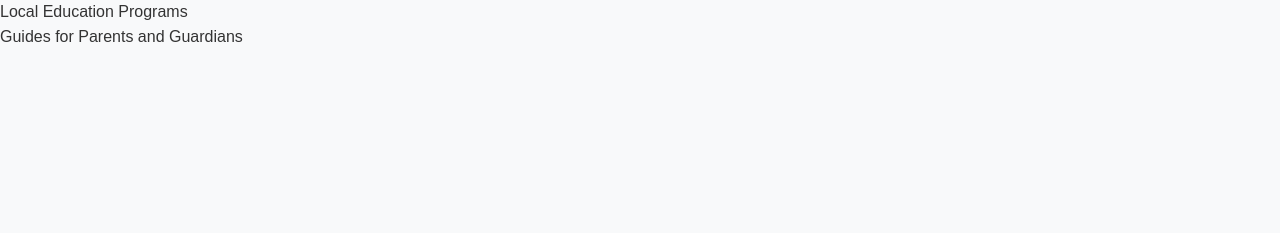
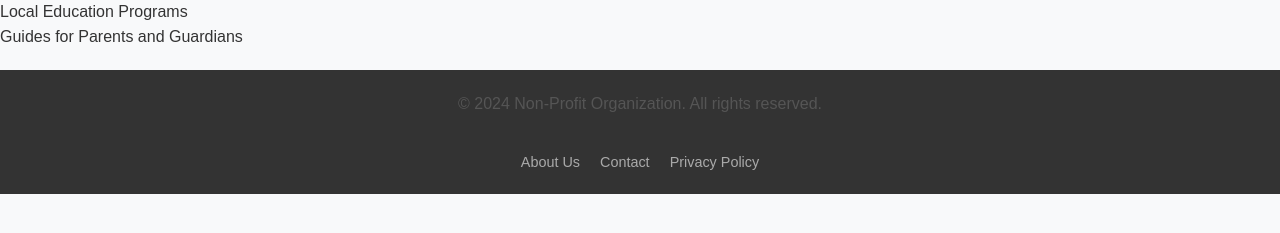
Before and after one commit to Trialerror-phase/reactui, a React (Create React App) app: page /resource in a window 1280 px wide. Shown: the part 357-590 px from the top of the page. Built offline with nearby package versions, Linux system fonts and the light colour scheme.

Commit message:
add footer

```diff
--- a/src/App.js
+++ b/src/App.js
@@ -9,6 +9,7 @@ import SupportUs from './components/SupportUs';
 import Resource from './components/Resource';
 import LanguageSwitcher from './components/LanguageSwitcher';
 import Navbar from './components/NavBar'; // Import Navbar
+import Footer from './components/Footer'; // Import Footer
 import './i18n';
 
 function App() {
@@ -24,6 +25,7 @@ function App() {
         <Route path="/support-us" element={<SupportUs />} />
         <Route path="/resource" element={<Resource />} />
       </Routes>
+      <Footer /> {/* Add Footer at the bottom */}
     </Router>
   );
 }
--- /dev/null
+++ b/src/components/Footer.css
@@ -0,0 +1,31 @@
+/* src/components/Footer.css */
+
+.footer {
+    background-color: #333;
+    color: white;
+    padding: 20px 0;
+    text-align: center;
+    margin-top: 20px;
+  }
+
+  .footer-content {
+    display: flex;
+    flex-direction: column;
+    align-items: center;
+  }
+
+  .footer-links {
+    margin-top: 10px;
+  }
+
+  .footer-links a {
+    color: #aaa;
+    text-decoration: none;
+    margin: 0 10px;
+    font-size: 0.9rem;
+    transition: color 0.3s;
+  }
+
+  .footer-links a:hover {
+    color: #fff;
+  }
--- /dev/null
+++ b/src/components/Footer.js
@@ -0,0 +1,22 @@
+
+
+// src/components/Footer.js
+import React from 'react';
+import './Footer.css';
+
+const Footer = () => {
+  return (
+    <footer className="footer">
+      <div className="footer-content">
+        <p>© {new Date().getFullYear()} Non-Profit Organization. All rights reserved.</p>
+        <div className="footer-links">
+          <a href="#about">About Us</a>
+          <a href="#contact">Contact</a>
+          <a href="#privacy">Privacy Policy</a>
+        </div>
+      </div>
+    </footer>
+  );
+};
+
+export default Footer;
--- a/src/components/Home.js
+++ b/src/components/Home.js
@@ -1,16 +1,26 @@
 // src/components/Home.js
 import React from 'react';
 import Header from './Header';
+import background from "C:\Users\otuya\Documents\GitHub\reactui\src\assets\secondary-1170x536.jpg";
+
 import { useTranslation } from 'react-i18next';
 
 const Home = () => {
   const { t } = useTranslation();
 
   return (
-    <div>
-    <Header title="Home" backgroundImage="src\assets\secondary-1170x536.jpg" />
+    <div style={{
+      backgroundImage:  `url(${background})`
+    }}>
+    <Header title="With education
+to the next level"  />
     <div className="container">
-      <p>Welcome to our non-profit organization website!</p>
+      <p>
+      <b>Karibu!</b> <br />
+      Ya Juu Foundation supports young people in need to attain secondary and higher education.<br />
+      Ya Juu Foundation also supports young people in need to obtain the skills or opportunities to generate income. We focus on (Western) Kenya.
+
+      </p>
     </div>
   </div>
   );
```
